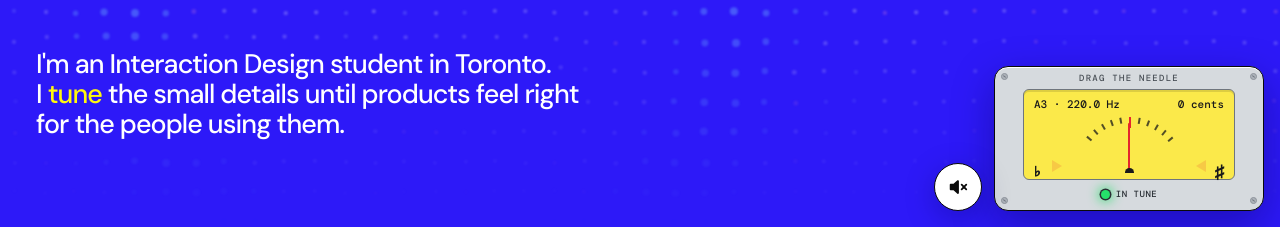
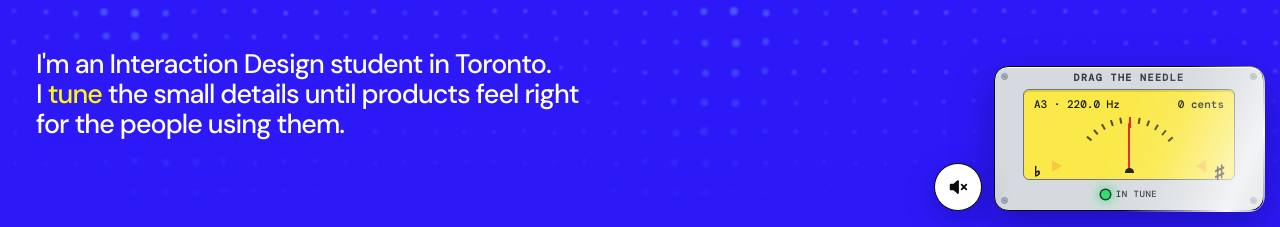
Before and after one commit to suji-s-design/suji-s-design.github.io, a plain HTML site: page index.html in a window 1280 px wide. Shown: the part 573-800 px from the top of the page. Drawn offline with nearby package versions, Linux system fonts and the light colour scheme; animation ran at ten frames a second; a web font is replaced by a local one.

Commit message:
Add diagonal shine and edge glint to the tuner, make the drag hint clearer
A soft light sweeps across the tuner with almost no gap and lights the
border it crosses. It and the blinking 'drag the needle' label run until
the visitor first presses the needle. The label is now 10px and bolder.

Co-Authored-By: Claude Opus 5.5 <noreply@anthropic.com>

```diff
--- a/index.html
+++ b/index.html
@@ -108,10 +108,10 @@ nav .nsnd i{font-style:normal}
 #cv{filter:blur(1.1px)}
 .lit{text-wrap:pretty}
 @keyframes hgl{0%,100%{box-shadow:inset 0 1px 0 #fff,0 14px 40px rgba(8,0,90,.4),0 0 0 0 rgba(255,255,255,0)}50%{box-shadow:inset 0 1px 0 #fff,0 14px 40px rgba(8,0,90,.4),0 0 0 2px rgba(255,255,255,.22),0 0 28px 4px rgba(255,255,255,.3)}}
-@keyframes hbk{0%,100%{opacity:1;color:#4a5057}50%{opacity:1;color:#0a0a0a}}
+@keyframes hbk{0%,100%{opacity:1;color:#3a3f45}50%{opacity:1;color:#0a0a0a}}
 @keyframes hpl{0%{box-shadow:0 8px 30px rgba(8,0,90,.3),0 0 0 0 rgba(255,255,255,.75)}100%{box-shadow:0 8px 30px rgba(8,0,90,.3),0 0 0 14px rgba(255,255,255,0)}}
 body.hint .tuner.dev{animation:hgl 2.4s ease-in-out infinite}
-body.hint .tuner.dev .eng{animation:hbk 1.2s ease-in-out infinite}
+body:not(.dragged) .tuner.dev .eng{animation:hbk 1.2s ease-in-out infinite}
 body.hint .snd.corner{animation:hpl 1.5s ease-out infinite}
 #cur{position:fixed;left:0;top:0;width:28px;height:20px;margin:-10px 0 0 -14px;pointer-events:none;z-index:9999;opacity:0;transition:opacity .15s,scale .15s}
 #cur.on{opacity:1}#cur.ov{opacity:0}
@@ -136,7 +136,7 @@ body.pg-about .snd.corner{display:flex}
 .tuner.dev{width:min(270px,calc(100% - 32px));padding:22px 14px 10px;display:flex;flex-direction:column;gap:8px;grid-template-columns:none;border-radius:14px;background:#d6dade;border:1.5px solid #0a0a0a;box-shadow:inset 0 1px 0 #fff,0 14px 40px rgba(8,0,90,.4)}
 .sc{position:absolute!important;width:7px;height:7px;border-radius:50%;background:#aeb3ba;border:1px solid #8c929a}.sc::after{content:"";position:absolute;left:1px;right:1px;top:2px;height:1px;background:#6f757d;transform:rotate(35deg)}
 .sc.a{left:6px;top:6px}.sc.b{right:6px;top:6px}.sc.c{left:6px;bottom:6px}.sc.d{right:6px;bottom:6px}
-.eng{position:absolute!important;top:5px;left:0;right:0;text-align:center;font:500 9px 'DM Mono',ui-monospace,monospace;letter-spacing:.14em;text-transform:uppercase;color:#4a5057;pointer-events:none;transition:opacity var(--beat)}
+.eng{position:absolute!important;top:4px;left:0;right:0;text-align:center;font:600 10px 'DM Mono',ui-monospace,monospace;letter-spacing:.14em;text-transform:uppercase;color:#3a3f45;pointer-events:none;transition:opacity var(--beat)}
 .lcd{position:relative;background:#fbe94a;border-radius:6px;border:1.5px solid #6f757d;box-shadow:inset 0 2px 0 rgba(0,0,0,.12);padding:7px 10px 6px;color:#1a1a1a}
 .lcd .tt{font:500 11px 'DM Mono',ui-monospace,monospace;letter-spacing:0}
 .lcd .gauge{height:58px;width:190px;margin:4px auto 0;overflow:hidden}
@@ -195,6 +195,22 @@ html.hascur a[data-copy]{cursor:none!important}
 #workWave{position:absolute;left:0;top:-1px;width:100%;height:clamp(56px,11vh,110px);pointer-events:none;display:block;z-index:2}
 @media(prefers-reduced-motion:reduce){#workWave{display:none}}
 body.pg-about .tuner{display:none!important}
+/* Tuner shine: a soft diagonal highlight keeps sweeping across the tuner so people notice they can play with it.
+   One slow, soft sweep takes about 3.6s and the next one starts right after (3.8s loop, almost no gap).
+   It runs until the visitor first presses the needle (body.dragged), then fades out for good. The old white pulse is turned off. */
+@keyframes tshine{0%{background-position:150% 0}95%,100%{background-position:-50% 0}}
+.tuner.dev::after{content:"";position:absolute;inset:0;border-radius:inherit;pointer-events:none;z-index:3;transition:opacity .6s;
+  background:linear-gradient(115deg,transparent 30%,rgba(255,255,255,.1) 38%,rgba(255,255,255,.4) 45%,rgba(255,255,255,.68) 50%,rgba(255,255,255,.4) 55%,rgba(255,255,255,.1) 62%,transparent 70%) 150% 0/250% 100% no-repeat;
+  animation:tshine 3.8s cubic-bezier(.4,0,.6,1) infinite}
+/* Edge glint: the same light also lights up the stretch of black border it is crossing, in sync with the sweep, so it reads as one shine. */
+.tuner.dev::before{content:"";position:absolute;inset:-1.5px;padding:1.5px;border-radius:15.5px;pointer-events:none;z-index:3;transition:opacity .6s;
+  background:linear-gradient(115deg,transparent 36%,rgba(255,255,255,.5) 44%,#fff 50%,rgba(255,255,255,.5) 56%,transparent 64%) 150% 0/250% 100% no-repeat;
+  -webkit-mask:linear-gradient(#000 0 0) content-box,linear-gradient(#000 0 0);-webkit-mask-composite:xor;mask:linear-gradient(#000 0 0) content-box exclude,linear-gradient(#000 0 0);
+  animation:tshine 3.8s cubic-bezier(.4,0,.6,1) infinite}
+body.dragged .tuner.dev::before{opacity:0}
+body.dragged .tuner.dev::after{opacity:0}
+body.hint .tuner.dev{animation:none}
+@media(prefers-reduced-motion:reduce){.tuner.dev::after,.tuner.dev::before{animation:none;display:none}}
 /* About photo */
 .pic{overflow:hidden;background:#d9d9d9;border:1.5px solid #0a0a0a}
 .pic>img{position:absolute;inset:0;width:100%;height:100%;object-fit:cover;object-position:50% 20%;display:block}
```
Also changed, not shown: 1 other file.
